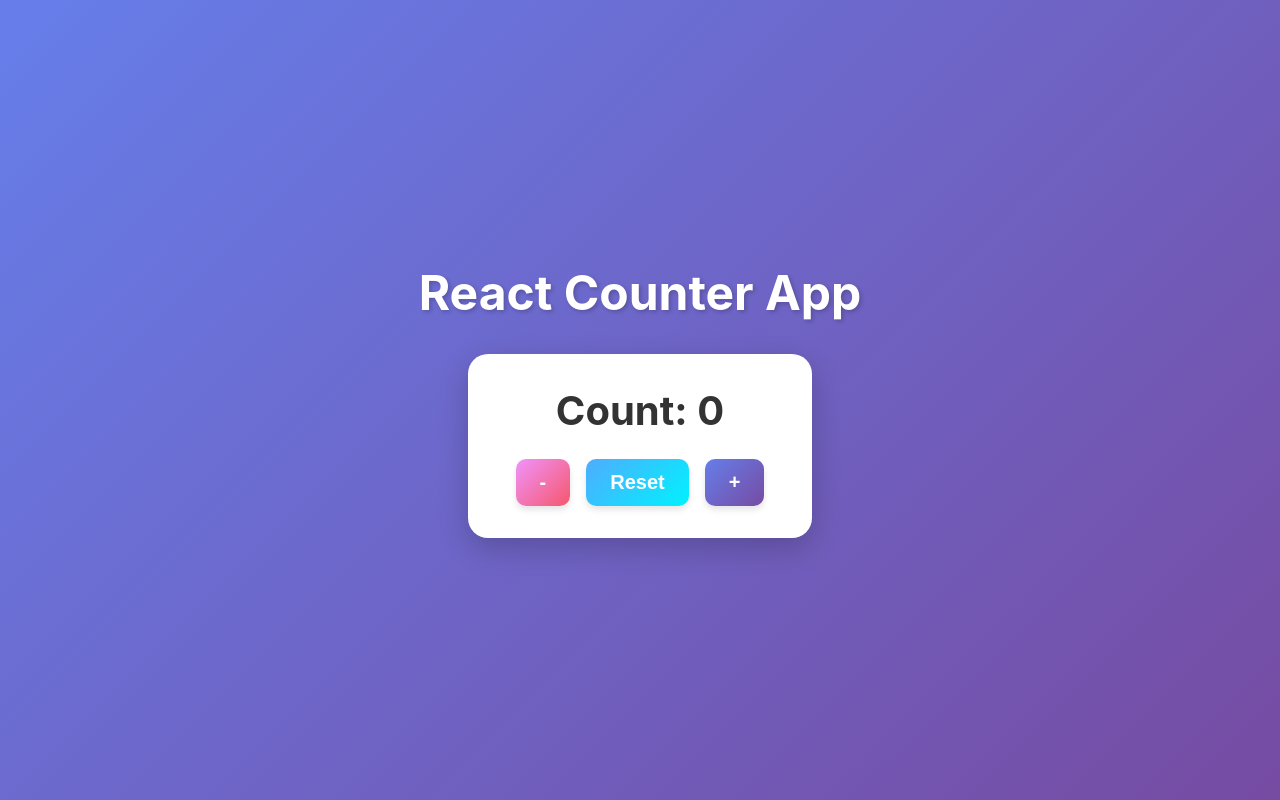
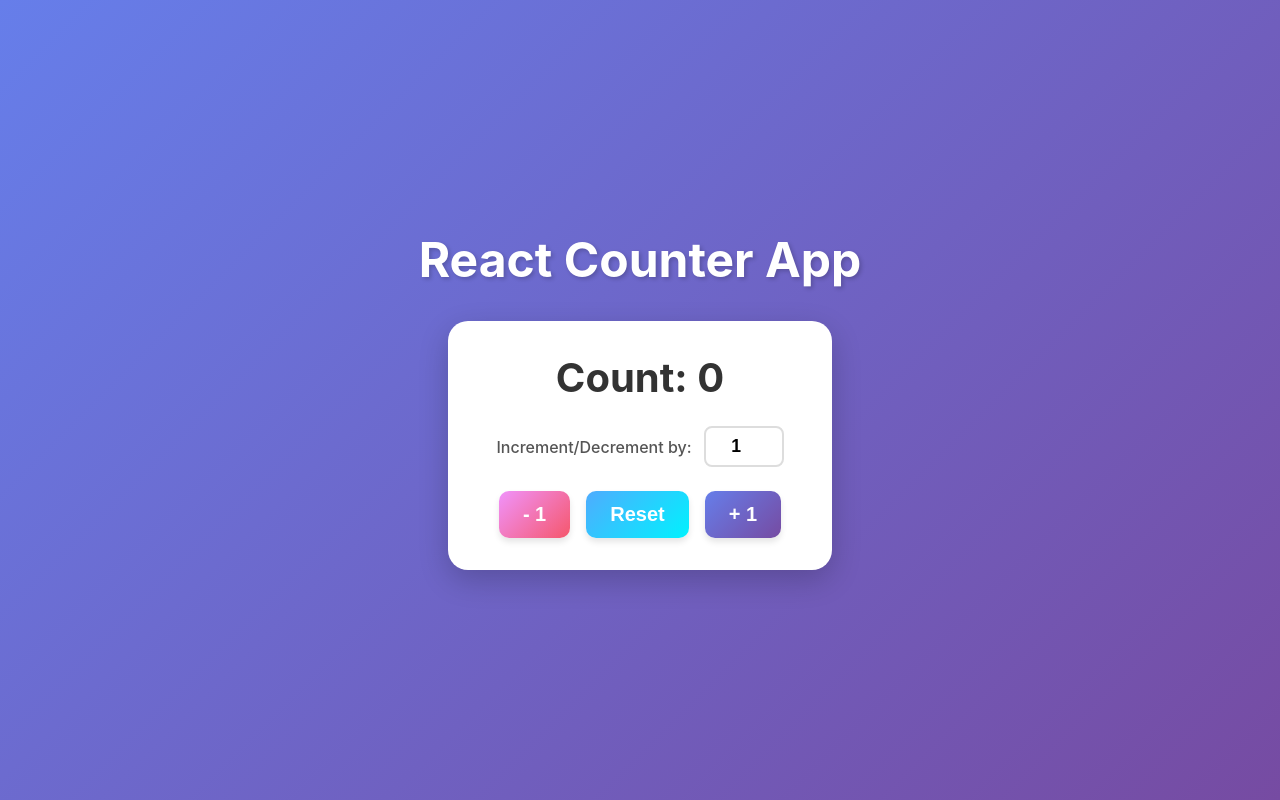
Before and after one commit to angheteja2020/my-counter-app, a React (Vite) app: page / in a window 1280 px wide. Built offline with nearby package versions, Linux system fonts and the light colour scheme; the HTML template or start-up script is replaced by a standard one.

Commit message:
Added logic to add an input where I choose how much to increment by.

```diff
--- a/src/App.jsx
+++ b/src/App.jsx
@@ -1,24 +1,32 @@
-import { useState } from "react"
+import { useState } from 'react'
 import Counter from './Counter'
 import './App.css'
 
 function App() {
   const [count, setCount] = useState(0)
+  const [incrementBy, setIncrementBy] = useState(1)
 
-  const increment = () => setCount(count + 1)
-  const decrement = () => setCount(count - 1)
+  const increment = () => setCount(count + incrementBy)
+  const decrement = () => setCount(count - incrementBy)
   const reset = () => setCount(0)
+
+  const handleIncrementChange = (e) => {
+    const value = parseInt(e.target.value) || 1
+    setIncrementBy(value)
+  }
 
   return (
     <div className="App">
       <h1>React Counter App</h1>
       <Counter
-       count={count}
-       onIncrement={increment}
-       onDecrement={decrement}
-       onReset={reset}
+        count={count}
+        incrementBy={incrementBy}
+        onIncrement={increment}
+        onDecrement={decrement}
+        onReset={reset}
+        onIncrementChange={handleIncrementChange}
       />
-      </div>
+    </div>
   )
 }
 
--- a/src/Counter.css
+++ b/src/Counter.css
@@ -85,3 +85,37 @@
     transform: translateY(0);
   }
 }
+
+.increment-control {
+  margin: 1.5rem 0;
+  display: flex;
+  align-items: center;
+  justify-content: center;
+  gap: 0.75rem;
+}
+
+.increment-control label {
+  color: #555;
+  font-weight: 500;
+}
+
+.increment-input {
+  width: 80px;
+  padding: 0.5rem;
+  font-size: 1.1rem;
+  border: 2px solid #ddd;
+  border-radius: 8px;
+  text-align: center;
+  font-weight: bold;
+  transition: border-color 0.3s ease;
+}
+
+.increment-input:focus {
+  outline: none;
+  border-color: #667eea;
+  box-shadow: 0 0 0 3px rgba(102, 126, 234, 0.1);
+}
+
+.increment-input:hover {
+  border-color: #aaa;
+}
--- a/src/Counter.jsx
+++ b/src/Counter.jsx
@@ -1,6 +1,6 @@
 import './Counter.css'
 
-function Counter({ count, onIncrement, onDecrement, onReset }) {
+function Counter({ count, incrementBy, onIncrement, onDecrement, onReset, onIncrementChange }) {
   // Determine which message to show based on count
   const getMessage = () => {
     if (count < 0) {
@@ -21,15 +21,26 @@ function Counter({ count, onIncrement, onDecrement, onReset }) {
           {message.text}
         </div>
       )}
+      <div className="increment-control">
+        <label htmlFor="increment-input">Increment/Decrement by: </label>
+        <input
+          id="increment-input"
+          type="number"
+          value={incrementBy}
+          onChange={onIncrementChange}
+          className="increment-input"
+          min="1"
+        />
+      </div>
       <div className="button-container">
         <button onClick={onDecrement} className="btn btn-decrement">
-          -
+          - {incrementBy}
         </button>
         <button onClick={onReset} className="btn btn-reset">
           Reset
         </button>
         <button onClick={onIncrement} className="btn btn-increment">
-          +
+          + {incrementBy}
         </button>
       </div>
     </div>
```
